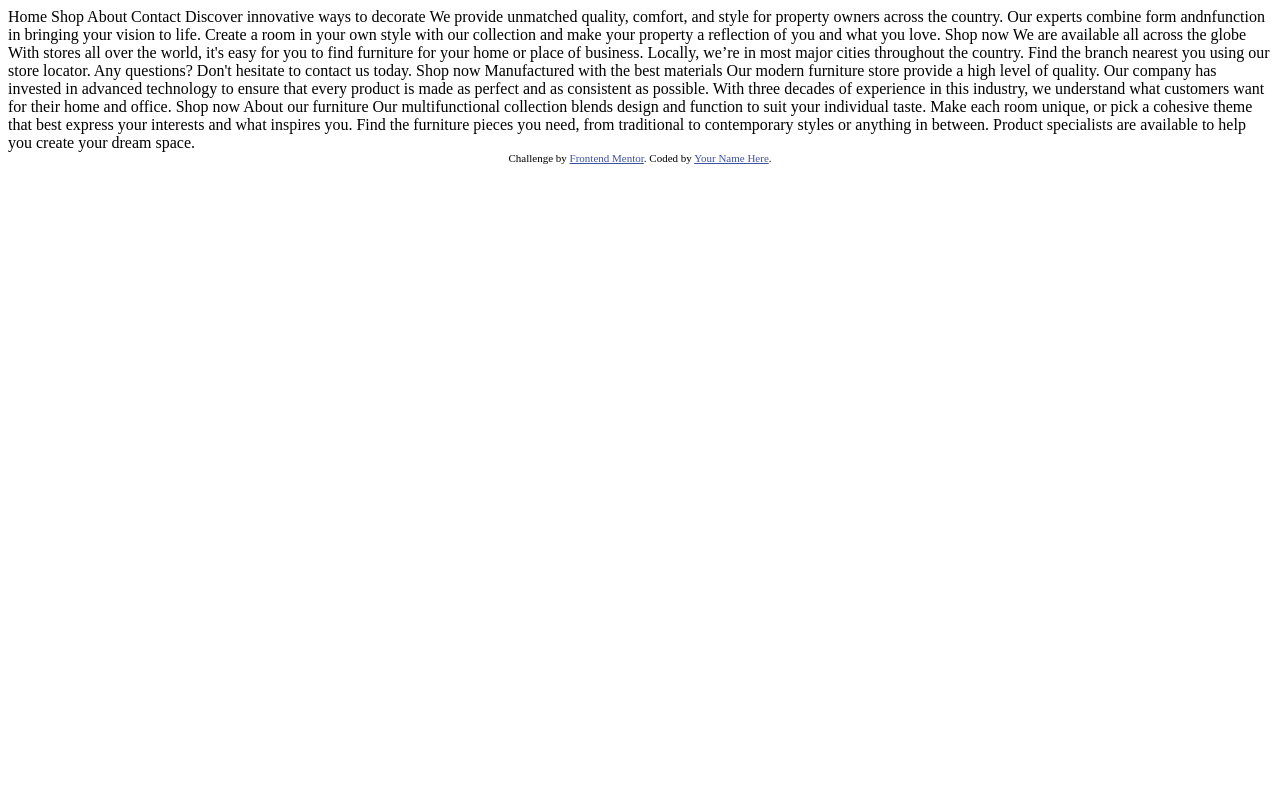
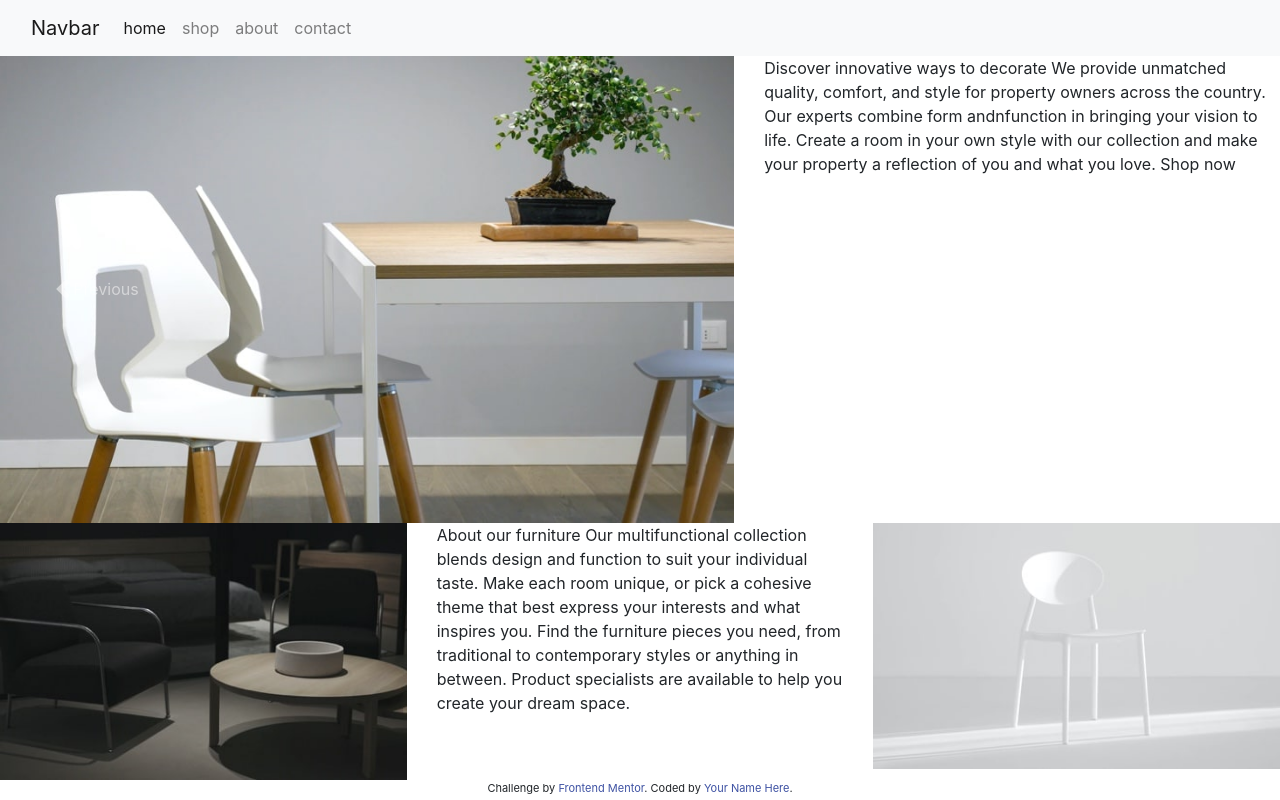
Before and after one commit to belenafox/room-homepage, a website: page index.html in a window 1280 px wide. Drawn offline with nearby package versions, Linux system fonts and the light colour scheme.

Commit message:
estructura html sin css lista

```diff
--- /dev/null
+++ b/css/style.css
@@ -0,0 +1,3 @@
+
+
+/*# sourceMappingURL=style.css.map */
--- a/index.html
+++ b/index.html
@@ -5,6 +5,8 @@
   <meta name="viewport" content="width=device-width, initial-scale=1.0"> <!-- displays site properly based on user's device -->
 
   <link rel="icon" type="image/png" sizes="32x32" href="./images/favicon-32x32.png">
+  <link rel="stylesheet" href="https://stackpath.bootstrapcdn.com/bootstrap/5.0.0-alpha2/css/bootstrap.min.css" integrity="sha384-DhY6onE6f3zzKbjUPRc2hOzGAdEf4/Dz+WJwBvEYL/lkkIsI3ihufq9hk9K4lVoK" crossorigin="anonymous">
+  <link href="https://fonts.googleapis.com/css2?family=Spartan:wght@500;600;700&display=swap" rel="stylesheet">
 
   <title>Frontend Mentor | Room homepage</title>
 
@@ -15,11 +17,42 @@
   </style>
 </head>
 <body>
-  Home
-  Shop
-  About
-  Contact
 
+  <nav class="navbar navbar-expand-lg navbar-light bg-light">
+    <div class="container-fluid">
+      <a class="navbar-brand" href="#">Navbar</a>
+      <button class="navbar-toggler" type="button" data-toggle="collapse" data-target="#navbarSupportedContent" aria-controls="navbarSupportedContent" aria-expanded="false" aria-label="Toggle navigation">
+        <span class="navbar-toggler-icon"></span>
+      </button>
+      <div class="collapse navbar-collapse" id="navbarSupportedContent">
+        <ul class="navbar-nav mr-auto mb-2 mb-lg-0">
+          <li class="nav-item">
+            <a class="nav-link active" aria-current="page" href="#">home</a>
+          </li>
+          <li class="nav-item">
+            <a class="nav-link" href="#">shop</a>
+          </li>
+          <li class="nav-item">
+            <a class="nav-link" href="#">about</a>
+          </li>
+          <li class="nav-item">
+            <a class="nav-link" href="#">contact</a>
+          </li>
+        </ul>
+      </div>
+    </div>
+  </nav>
+
+  <header>
+    <div id="carouselExampleControls" class="carousel slide" data-ride="carousel">
+      <div class="carousel-inner">
+
+        <div class="carousel-item active">
+          <div class="row">
+            <div class="col-7">
+              <img src="./images/desktop-image-hero-1.jpg" lazy="loading" class="d-block w-100" alt="...">
+            </div>
+            <div class="col-5">
               Discover innovative ways to decorate
 
               We provide unmatched quality, comfort, and style for property owners across the country.
@@ -27,7 +60,15 @@
               own style with our collection and make your property a reflection of you and what you love.
 
               Shop now
-
+            </div>
+          </div>
+        </div>
+        <div class="carousel-item">
+          <div class="row">
+            <div class="col-7">
+              <img src="./images/desktop-image-hero-2.jpg" lazy="loading" class="d-block w-100" alt="...">
+            </div>
+            <div class="col-5">
               We are available all across the globe
 
               With stores all over the world, it's easy for you to find furniture for your home or place of business.
@@ -35,7 +76,15 @@
               store locator. Any questions? Don't hesitate to contact us today.
 
               Shop now
-
+            </div>
+          </div>
+        </div>
+        <div class="carousel-item">
+          <div class="row">
+            <div class="col-7">
+              <img src="./images/desktop-image-hero-3.jpg" lazy="loading" class="d-block w-100" alt="...">
+            </div>
+            <div class="col-5">
               Manufactured with the best materials
 
               Our modern furniture store provide a high level of quality. Our company has invested in advanced technology
@@ -43,17 +92,50 @@
               experience in this industry, we understand what customers want for their home and office.
 
               Shop now
+            </div>
+          </div>
+        </div>
 
+        <a class="carousel-control-prev" href="#carouselExampleControls" role="button" data-slide="prev">
+          <span class="carousel-control-prev-icon" aria-hidden="true"></span>
+          <span class="visually-hidden">Previous</span>
+        </a>
+        <a class="carousel-control-next" href="#carouselExampleControls" role="button" data-slide="next">
+          <span class="carousel-control-next-icon" aria-hidden="true"></span>
+          <span class="visually-hidden">Next</span>
+        </a>
+      </div>
+    </div>
+  </header>
+
+  <main>
+    <div class="row">
+      <div class="col-4">
+        <img src="./images/image-about-dark.jpg" lazy="loading" class="d-block w-100" alt="...">
+      </div>
+      <div class="col-4">
         About our furniture
 
         Our multifunctional collection blends design and function to suit your individual taste.
         Make each room unique, or pick a cohesive theme that best express your interests and what
         inspires you. Find the furniture pieces you need, from traditional to contemporary styles
         or anything in between. Product specialists are available to help you create your dream space.
+      </div>
+      <div class="col-4">
+        <img src="./images/image-about-light.jpg" lazy="loading" class="d-block w-100" alt="...">
+      </div>
+    </div>
+  </main>
+
+  <footer>
+
+  </footer>
 
   <div class="attribution">
     Challenge by <a href="https://www.frontendmentor.io?ref=challenge" target="_blank">Frontend Mentor</a>.
     Coded by <a href="#">Your Name Here</a>.
   </div>
+
+  <script src="https://stackpath.bootstrapcdn.com/bootstrap/5.0.0-alpha2/js/bootstrap.bundle.min.js" integrity="sha384-BOsAfwzjNJHrJ8cZidOg56tcQWfp6y72vEJ8xQ9w6Quywb24iOsW913URv1IS4GD" crossorigin="anonymous"></script>
 </body>
 </html>
```
Also changed, not shown: package.json (added, +21 -0 lines), 3 other files. Lines whose indentation alone changed are shown as unchanged.
